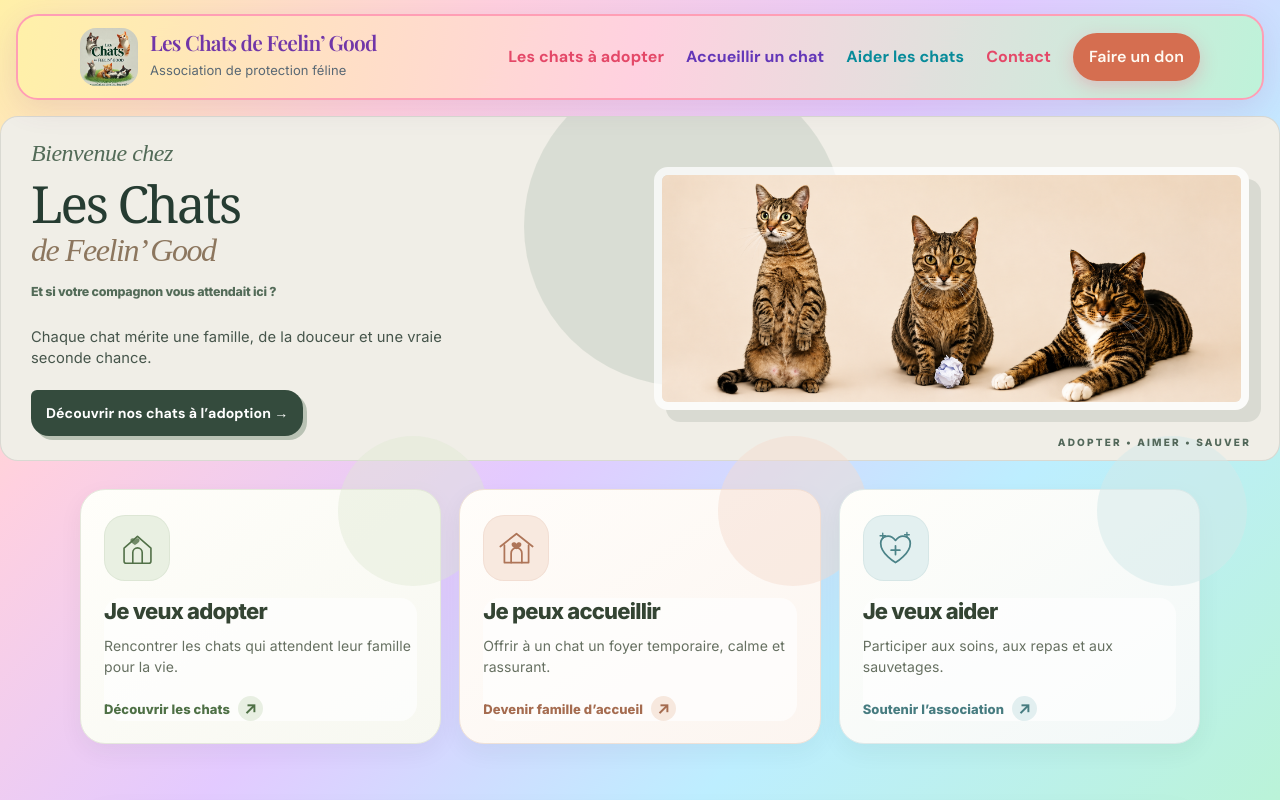
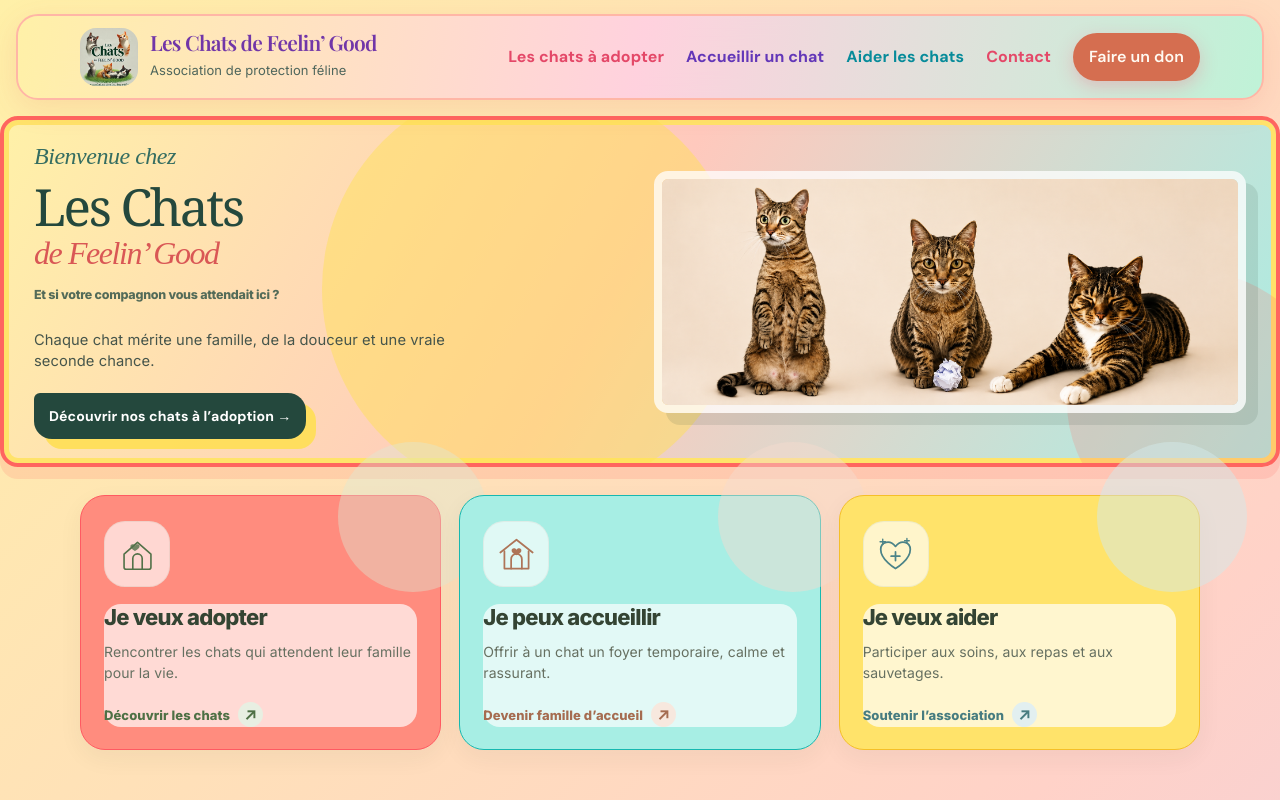
Before and after one commit to ViriGoodFeel/les-chats-feelingood-site, a Next.js app: page / in a window 1280 px wide. Shown: the top 800 px of the page. Built offline with nearby package versions, Linux system fonts and the light colour scheme; no server answers.

Commit message:
Make homepage palette brighter and more colorful

```diff
--- a/app/styles.css
+++ b/app/styles.css
@@ -2468,3 +2468,76 @@ input:focus,select:focus,textarea:focus{outline:3px solid #bdeeff!important;bord
   .adoption-grid{grid-template-columns:minmax(0,1fr)!important;gap:18px!important;}
   .adoption-grid .cat-card .cat-photo{aspect-ratio:4/3!important;}
 }
+
+
+/* Palette plus vive : turquoise, corail et jaune soleil */
+:root{
+  --cream:#fff3c4;
+  --ink:#243d35;
+  --muted:#4f665c;
+  --brand:#ff5a62;
+  --brand-dark:#e94758;
+  --green:#16b8b0;
+  --red:#ff5a62;
+  --card:#fffdf8;
+  --line:#ffb4a7;
+  --soft:#bff4e9;
+}
+body{
+  background:linear-gradient(135deg,#fff0a8 0%,#ffd2c8 30%,#d8c9ff 63%,#a9eee4 100%)!important;
+  color:#243d35!important;
+}
+.hero-welcome-only{
+  position:relative!important;
+  isolation:isolate!important;
+  background:linear-gradient(120deg,#fff1a8 0%,#ffc9bd 48%,#a7eee4 100%)!important;
+  border:4px solid #ff655f!important;
+  box-shadow:inset 0 0 0 5px #ffe36a,0 12px 0 rgba(255,101,95,.16)!important;
+}
+.hero-welcome-only::before{
+  content:""!important;
+  position:absolute!important;
+  width:clamp(180px,34vw,420px)!important;
+  height:clamp(180px,34vw,420px)!important;
+  border-radius:50%!important;
+  background:#ffdf55!important;
+  opacity:.48!important;
+  top:-12%!important;
+  left:25%!important;
+  z-index:-1!important;
+  pointer-events:none!important;
+}
+.hero-welcome-only::after{
+  content:""!important;
+  position:absolute!important;
+  width:clamp(120px,22vw,260px)!important;
+  height:clamp(120px,22vw,260px)!important;
+  border-radius:50%!important;
+  background:#ff786c!important;
+  opacity:.22!important;
+  right:-4%!important;
+  bottom:-20%!important;
+  z-index:-1!important;
+  pointer-events:none!important;
+}
+.hero-welcome-heading strong{color:#24483d!important;}
+.hero-welcome-heading em{color:#d95755!important;}
+.hero-welcome-heading span{color:#356d61!important;}
+.hero-welcome-only .hero-tagline{color:#285d54!important;}
+.hero-welcome-only .btn.light{
+  background:#24483d!important;
+  color:#fff!important;
+  box-shadow:10px 10px 0 rgba(255,223,85,.9)!important;
+}
+.quick-adopt{background:#ff8c7e!important;border-color:#ff5a62!important;}
+.quick-foster{background:#a7eee4!important;border-color:#16b8b0!important;}
+.quick-help{background:#ffe36a!important;border-color:#f5bf28!important;}
+.quick-action{color:#243d35!important;}
+.quick-action .quick-icon{background:rgba(255,255,255,.65)!important;}
+.top-banner{border:2px solid #ffb6a6!important;box-shadow:0 8px 30px rgba(217,87,85,.13)!important;}
+@media(max-width:760px){
+  .hero-welcome-only{
+    border-width:4px!important;
+    box-shadow:inset 0 0 0 4px #ffe36a,0 8px 0 rgba(255,101,95,.18)!important;
+  }
+}
```
